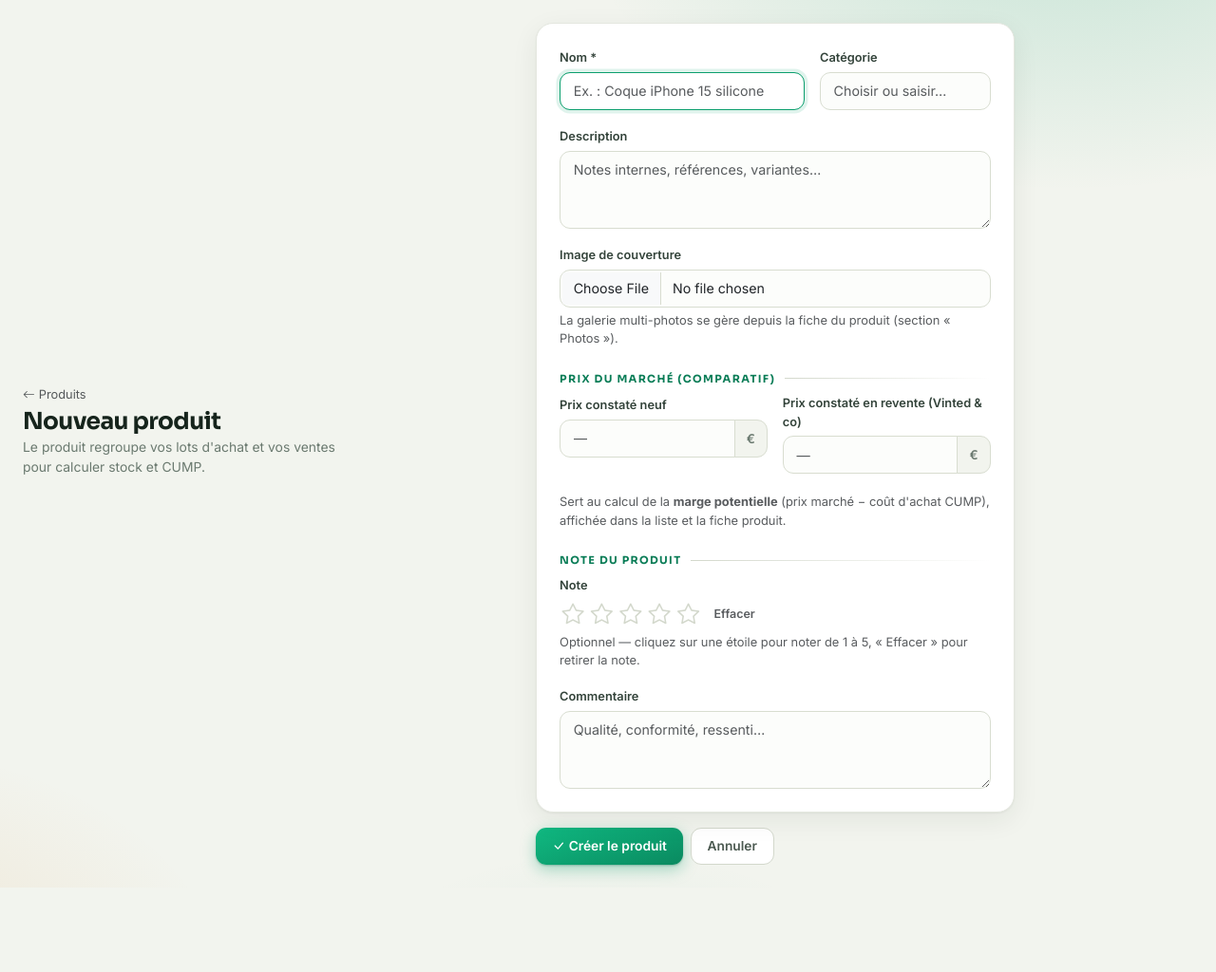
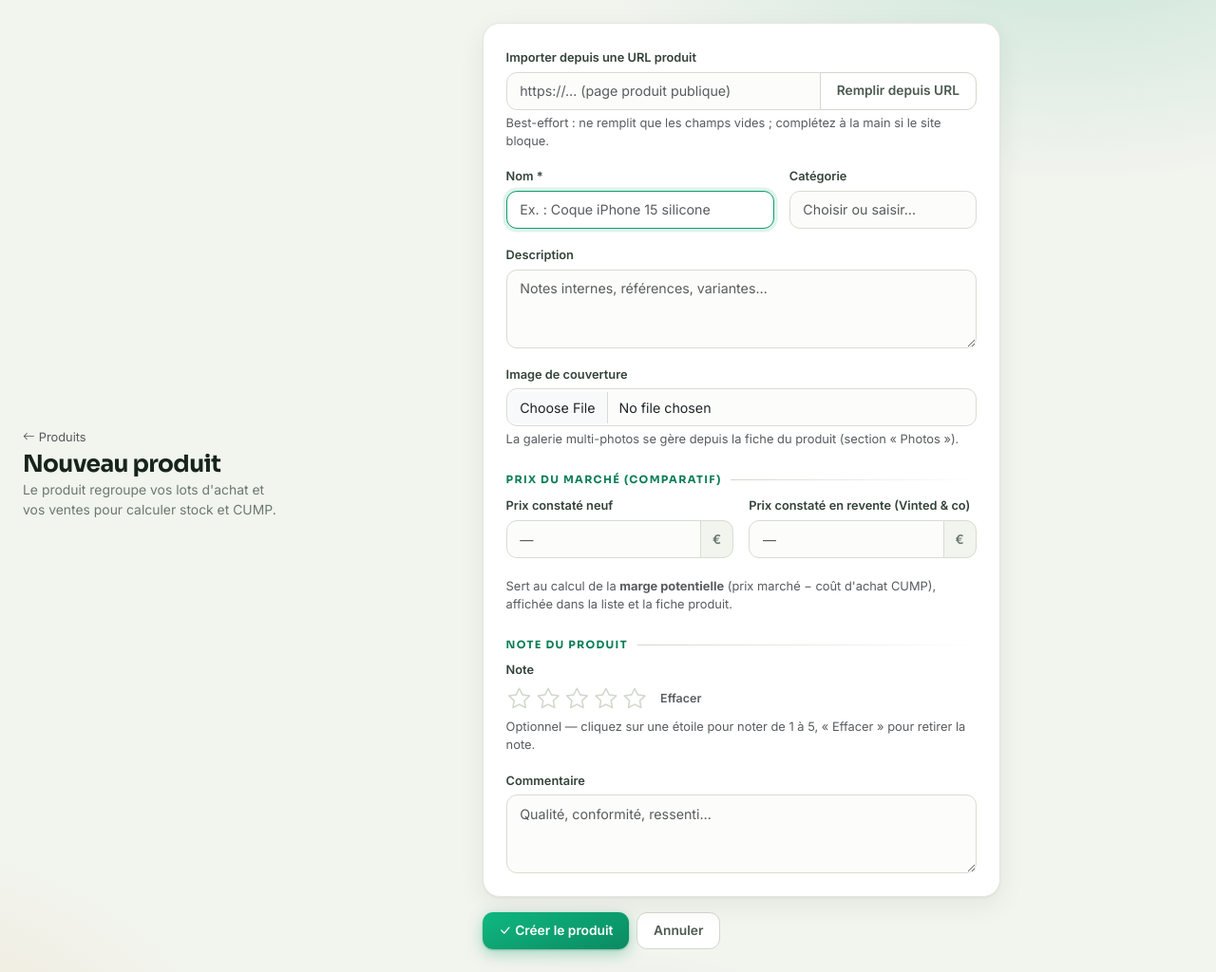
Before and after one commit to louisGit0/resseltrack, a PHP site: template src/Views/products/form.php in a window 1280 px wide. Shown: the whole page at 95% size. Before the commit the page ends 926 px from the top, so only its background shows below. Run offline with PHP 8.4, Linux system fonts and the light colour scheme; the template is opened without the code that fills it, so the values that code supplies are empty.

Commit message:
feat(10-02): URL import affordance + initUrlAutofill fetch-populate-preview
- form.php: 'Importer depuis une URL produit' block (URL input + 'Remplir depuis URL' button + status + data: URI preview img), rendered on create AND edit (not $isEdit-gated), inside the existing form (reuses the Csrf::field token)
- app.js: initUrlAutofill() posts form-encoded (URLSearchParams url + _csrf) to /products/fetch-url, fills ONLY empty name + market_price_new (converted_eur ?? price, D-06/D-03), sets preview .src to the data: URI (D-05), French manual-entry message on !ok / network error (D-07); registered in DOMContentLoaded
- never innerHTML for scraped data (.value/.src only, T-10-07); initStarRating/initQuickRate untouched

```diff
--- a/src/Views/products/form.php
+++ b/src/Views/products/form.php
@@ -19,6 +19,15 @@ $val = static fn(string $k, $def = '') => $old[$k] ?? ($product[$k] ?? $def);
             <div class="card mb-3">
                 <div class="card-body p-4">
                     <div class="row g-3">
+                        <div class="col-12">
+                            <label class="form-label">Importer depuis une URL produit</label>
+                            <div class="input-group">
+                                <input type="url" id="import-url" class="form-control" placeholder="https://… (page produit publique)" autocomplete="off">
+                                <button type="button" id="fetch-url-btn" class="btn btn-outline-secondary">Remplir depuis URL</button>
+                            </div>
+                            <div id="import-status" class="form-text">Best-effort : ne remplit que les champs vides ; complétez à la main si le site bloque.</div>
+                            <img id="import-preview" class="product-thumb mt-2 d-none" alt="Aperçu">
+                        </div>
                         <div class="col-md-7">
                             <label class="form-label">Nom *</label>
                             <input type="text" name="name" class="form-control <?= isset($errors['name']) ? 'is-invalid' : '' ?>"
```
Also changed, not shown: public/assets/js/app.js.
